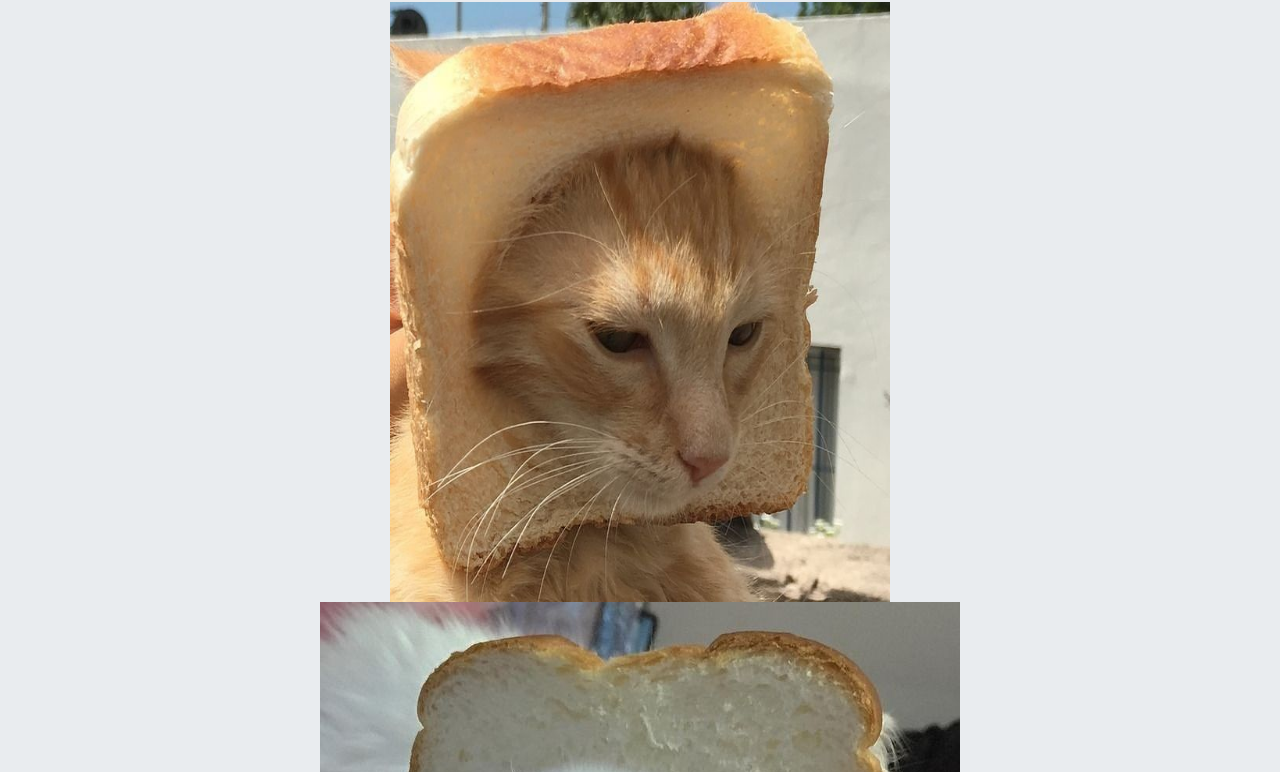
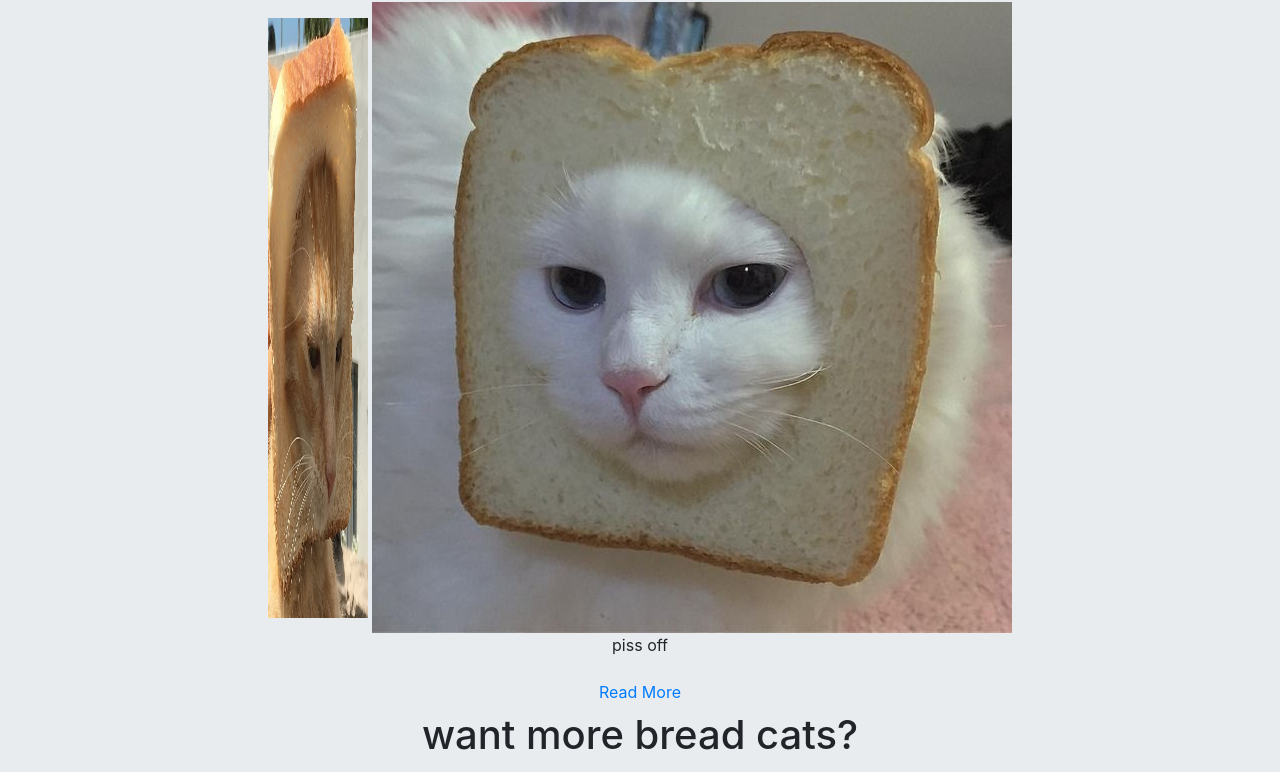
Before and after one commit to EllaFr/EllaFr.github.io, a plain HTML site: page index.html in a window 1280 px wide. Shown: the part 174-946 px from the top of the page. Drawn offline with nearby package versions, Linux system fonts and the light colour scheme.

Commit message:
Update index.html

```diff
--- a/index.html
+++ b/index.html
@@ -57,7 +57,7 @@
       <div class="jumbotron text-center">
         <div class="container">
           <h1>Bread Cat</h1>
-           <img src="img/sad.jpg" alt="cat bread" width="500" height="600">
+           <img src="img/sad.jpg" alt="cat bread" width="100" height="600">
           <img src="img/white bread.jpg">
           <p> piss off</p>
           <a href="#" class="btn btn primary">Read More</a>
```
